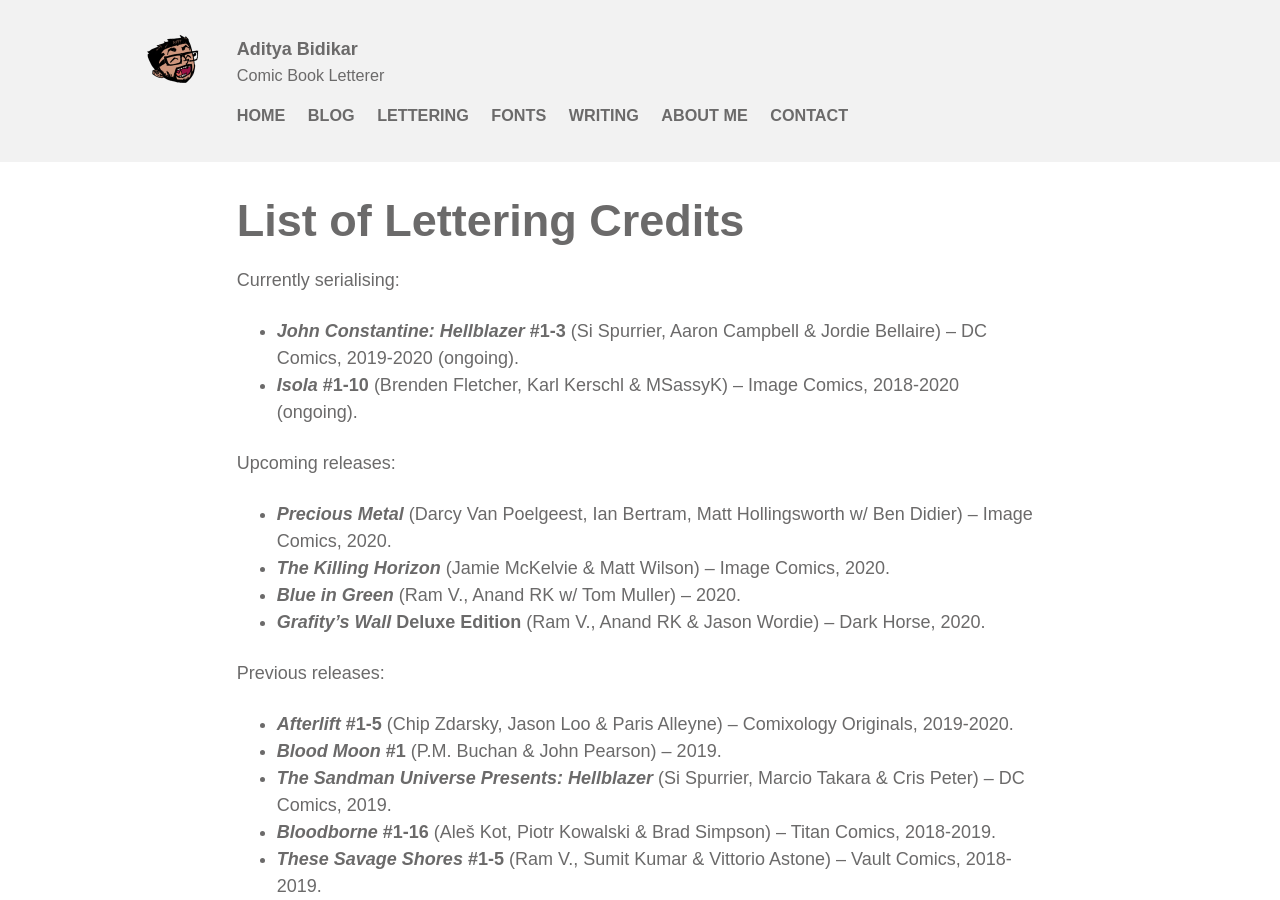
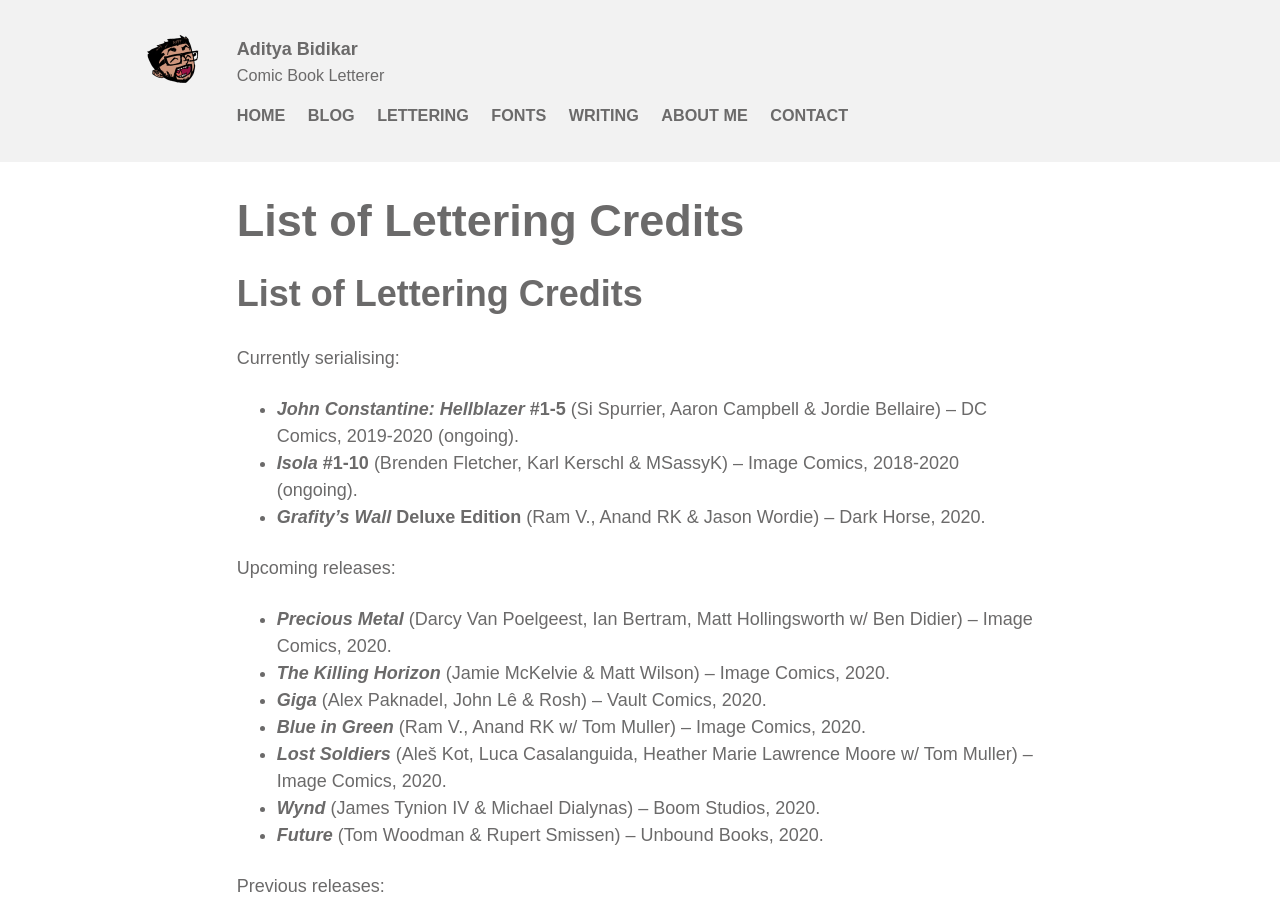
Before and after one commit to adityabidikar/adityabidikar.github.io, a Jekyll site: the page built from _posts/2018-04-07-list-of-credits.md, in a window 1280 px wide and 900 px high. Built offline with Jekyll 4.4.1, drawn with Linux system fonts in a browser that asks for light colours; nearby versions of some CDN libraries; some web fonts are replaced.

Commit message:
Update 2018-04-07-list-of-credits.md

```diff
--- a/_posts/2018-04-07-list-of-credits.md
+++ b/_posts/2018-04-07-list-of-credits.md
@@ -5,17 +5,23 @@ date: 2018-04-07
 category: lettering
 sticky: true
 ---
+# List of Lettering Credits
+
 Currently serialising:
 
-- **_John Constantine: Hellblazer_ #1-3** (Si Spurrier, Aaron Campbell & Jordie Bellaire) – DC Comics, 2019-2020 (ongoing).
+- **_John Constantine: Hellblazer_ #1-5** (Si Spurrier, Aaron Campbell & Jordie Bellaire) – DC Comics, 2019-2020 (ongoing).
 - **_Isola_ #1-10** (Brenden Fletcher, Karl Kerschl & MSassyK) – Image Comics, 2018-2020 (ongoing).
+- **_Grafity’s Wall_ Deluxe Edition** (Ram V., Anand RK & Jason Wordie) – Dark Horse, 2020.
 
 Upcoming releases:
 
 - **_Precious Metal_** (Darcy Van Poelgeest, Ian Bertram, Matt Hollingsworth w/ Ben Didier) – Image Comics, 2020.
 - **_The Killing Horizon_** (Jamie McKelvie & Matt Wilson) – Image Comics, 2020.
-- **_Blue in Green_** (Ram V., Anand RK w/ Tom Muller) – 2020.
-- **_Grafity’s Wall_ Deluxe Edition** (Ram V., Anand RK & Jason Wordie) – Dark Horse, 2020.
+- **_Giga_** (Alex Paknadel, John Lê & Rosh) – Vault Comics, 2020.
+- **_Blue in Green_** (Ram V., Anand RK w/ Tom Muller) – Image Comics, 2020.
+- **_Lost Soldiers_** (Aleš Kot, Luca Casalanguida, Heather Marie Lawrence Moore w/ Tom Muller) – Image Comics, 2020.
+- **_Wynd_** (James Tynion IV & Michael Dialynas) – Boom Studios, 2020.
+- **_Future_** (Tom Woodman & Rupert Smissen) – Unbound Books, 2020.
 
 Previous releases:
 
```
